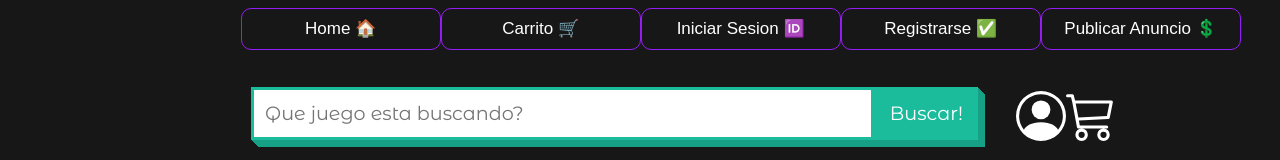
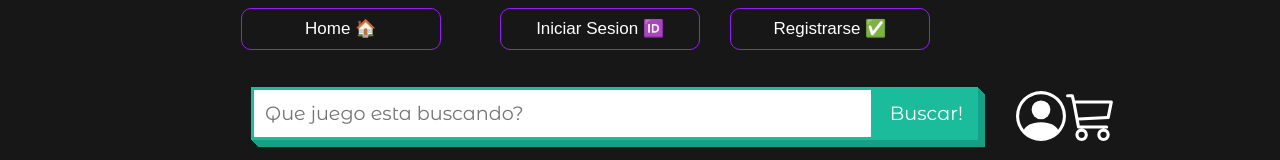
Before and after one commit to anfetasa/videoJuegos, an Angular app: page / in a window 1280 px wide. Shown: the top 160 px of the page. Built offline with nearby package versions, Linux system fonts and the light colour scheme.

Commit message:
Se agrego autentificacion del navBar

```diff
--- a/src/app/navbar/navbar.component.html
+++ b/src/app/navbar/navbar.component.html
@@ -1,44 +1,3 @@
-<!-- <div class="navbar navbar-inverse">
-    <div class="container-fluid">
-        <div class="row">
-            <div class="col-lg-12">
-
-                <div class="navbar-header">
-                    <button class="navbar-toggle" data-target="#mobile_menu" data-toggle="collapse"><span class="icon-bar"></span><span class="icon-bar"></span><span class="icon-bar"></span></button>
-                </div>
-
-                <div class="navbar-collapse collapse" id="mobile_menu">
-                    <ul class="nav navbar-nav">
-                        <li class=""><a [routerLink]= "['/']">Home</a></li>
-                    </ul>
-                    <ul class="nav navbar-nav">
-                        <li>
-                            <form action="" class="navbar-form">
-                                <div class="form-group">
-                                    <div class="input-group">
-                                        <span class="input-group-addon"><span class="glyphicon glyphicon-search"></span></span>
-                                    </div>
-                                </div>
-                            </form>
-                        </li>
-                    </ul>
-
-                    <ul class="nav navbar-nav navbar-right">
-
-                        <li><a [routerLink]= "['/carrito']"><span class="glyphicon glyphicon-shopping-cart"></span> Carrito</a></li>
-
-                        <li><a [routerLink]= "['/login']"><span class=""></span> Iniciar sesión</a></li>
-
-                        <li><a [routerLink]= "['/register']"><span class="glyphicon glyphicon-log-in"></span> Registrarse </a></li>
-
-                    </ul>
-                </div>
-            </div>
-        </div>
-    </div>
-</div> -->
-
-
 <nav class="navbar navbar-expand-lg n" id="navbar">
   <div class="collapse navbar-collapse" id="navbarNav">
       <ul class="navbar-nav">
@@ -49,11 +8,11 @@
             </button>
           </li>
           <hr>
-            <li class="nav-item active">
+          <li *ngIf="auth.isLoggedIn() | async" class="nav-item active">
               <a class="botonnav" [routerLink]= "['/carrito']">Carrito 🛒<span class="sr-only">(current)</span></a>
           </li>
           <hr>
-            <li class="nav-item">
+          <li  class="nav-item">
               <a class="botonnav" [routerLink]= "['/login']">Iniciar Sesion 🆔</a>
           </li>
           <hr>
@@ -61,8 +20,12 @@
               <a class="botonnav" [routerLink]= "['/register']">Registrarse ✅</a>
           </li>
           <hr>
-            <li class="nav-item">
+          <li *ngIf="auth.isLoggedIn() | async" class="nav-item">
               <a class="botonnav" [routerLink]= "['/publicar']">Publicar Anuncio 💲</a>
+          </li>
+          <hr>
+          <li *ngIf="auth.isLoggedIn() | async" class="nav-item">
+              <a class="botonnav" [routerLink]= "['/login']" (click)="auth.logout()">Salir</a>
           </li>
       </ul>
   </div>
--- a/src/app/navbar/navbar.component.ts
+++ b/src/app/navbar/navbar.component.ts
@@ -1,4 +1,5 @@
 import { Component, OnInit } from '@angular/core';
+import { AuthService } from '../Services/auth.service';
 
 @Component({
   selector: 'app-navbar',
@@ -7,9 +8,8 @@ import { Component, OnInit } from '@angular/core';
 })
 export class NavbarComponent implements OnInit {
 
-  constructor() { }
+  constructor(public auth: AuthService ) { }
 
   ngOnInit(): void {
   }
-
 }
```
Lines whose indentation alone changed are shown as unchanged.
